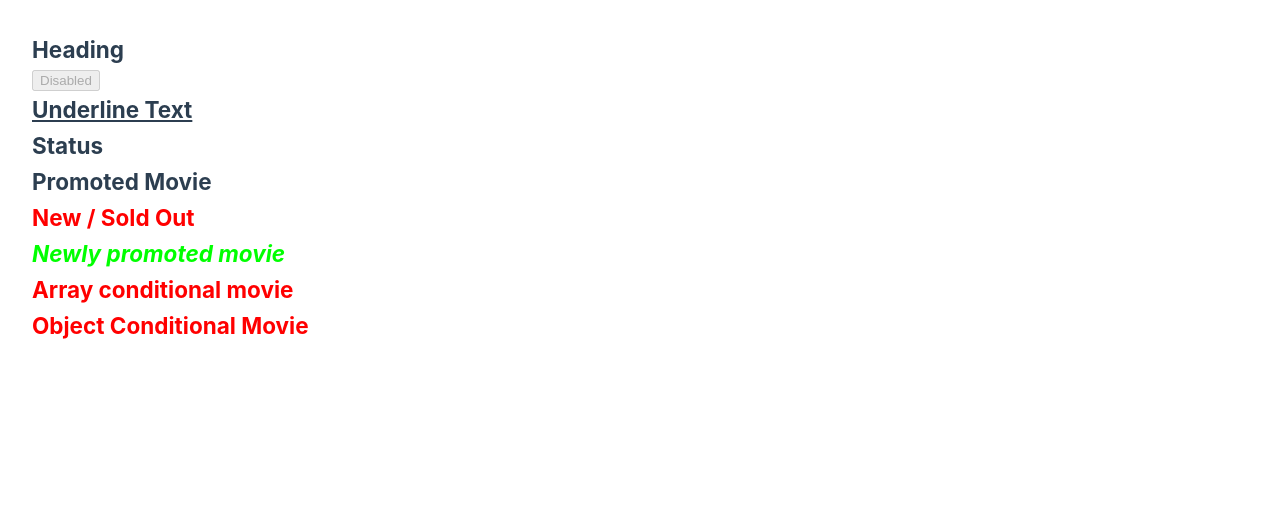
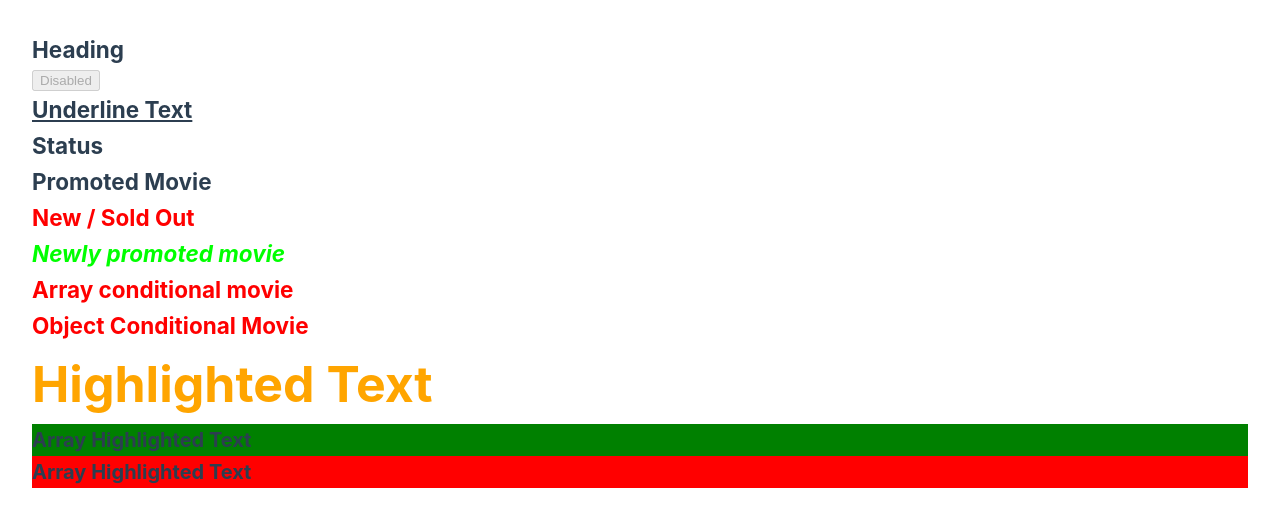
Before and after one commit to fizipan/vue-basic, a Vue app: page / in a window 1280 px wide. Shown: the top 526 px of the page. Built offline with nearby package versions, Linux system fonts and the light colour scheme.

Commit message:
binding-style

```diff
--- a/src/App.vue
+++ b/src/App.vue
@@ -12,6 +12,10 @@
   <h2 :class="{ promoted: isPromoted, new: !isSoldOut, 'sold-out': isSoldOut }">
     Object Conditional Movie
   </h2>
+
+  <h2 :style="{ color: highlighColor, fontSize: headerSize + 'px' }">Highlighted Text</h2>
+  <h2 :style="[baseStyle, successStyle]">Array Highlighted Text</h2>
+  <h2 :style="[baseStyle, dangerStyle]">Array Highlighted Text</h2>
 </template>
 
 <script>
@@ -24,6 +28,17 @@ export default {
       status: "danger",
       isPromoted: false,
       isSoldOut: true,
+      highlighColor: "orange",
+      headerSize: "50",
+      baseStyle: {
+        fontSize: "20px",
+      },
+      successStyle: {
+        backgroundColor: "green",
+      },
+      dangerStyle: {
+        backgroundColor: "red",
+      },
     }
   },
 }
```
